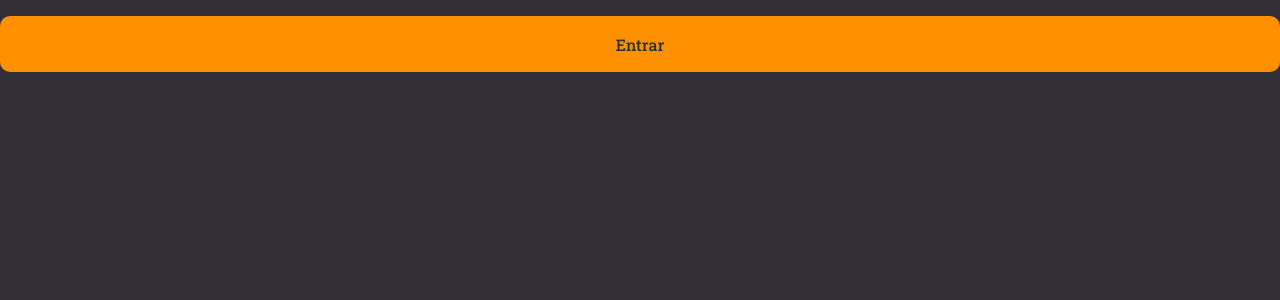
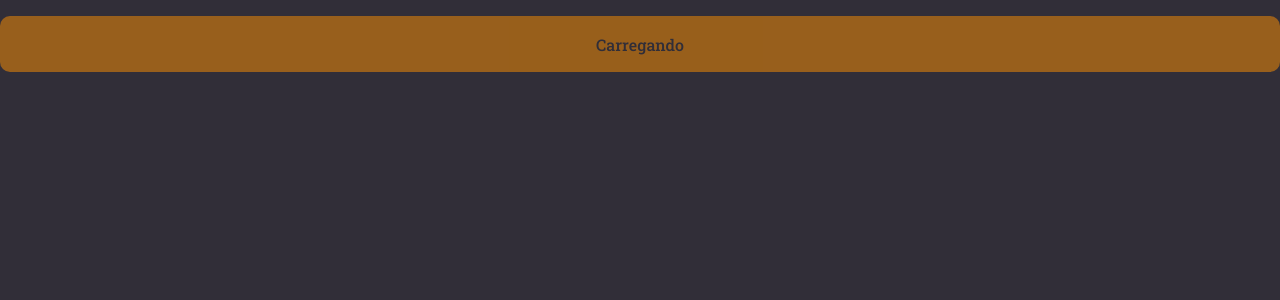
Before and after one commit to Matheus1714/explorer-rocket-notes, a React (Vite) app: page / in a window 1280 px wide. Shown: the top 300 px of the page. Built offline with nearby package versions, Linux system fonts and the light colour scheme.

Commit message:
add loading property

```diff
--- a/src/components/Button/index.tsx
+++ b/src/components/Button/index.tsx
@@ -2,8 +2,13 @@ import * as S from './styles'
 
 interface ButtonProps {
   title: string
+  loading: boolean
 }
 
-export function Button({ title }: ButtonProps) {
-  return <S.Container type="button">{title}</S.Container>
+export function Button({ title, loading = false, ...rest }: ButtonProps) {
+  return (
+    <S.Container type="button" disabled={loading} {...rest}>
+      {loading ? 'Carregando' : title}
+    </S.Container>
+  )
 }
--- a/src/pages/Details/index.tsx
+++ b/src/pages/Details/index.tsx
@@ -4,7 +4,7 @@ import { Button } from '../../components/Button'
 export function Details() {
   return (
     <S.Container>
-      <Button title="Entrar" />
+      <Button title="Entrar" loading />
     </S.Container>
   )
 }
```
